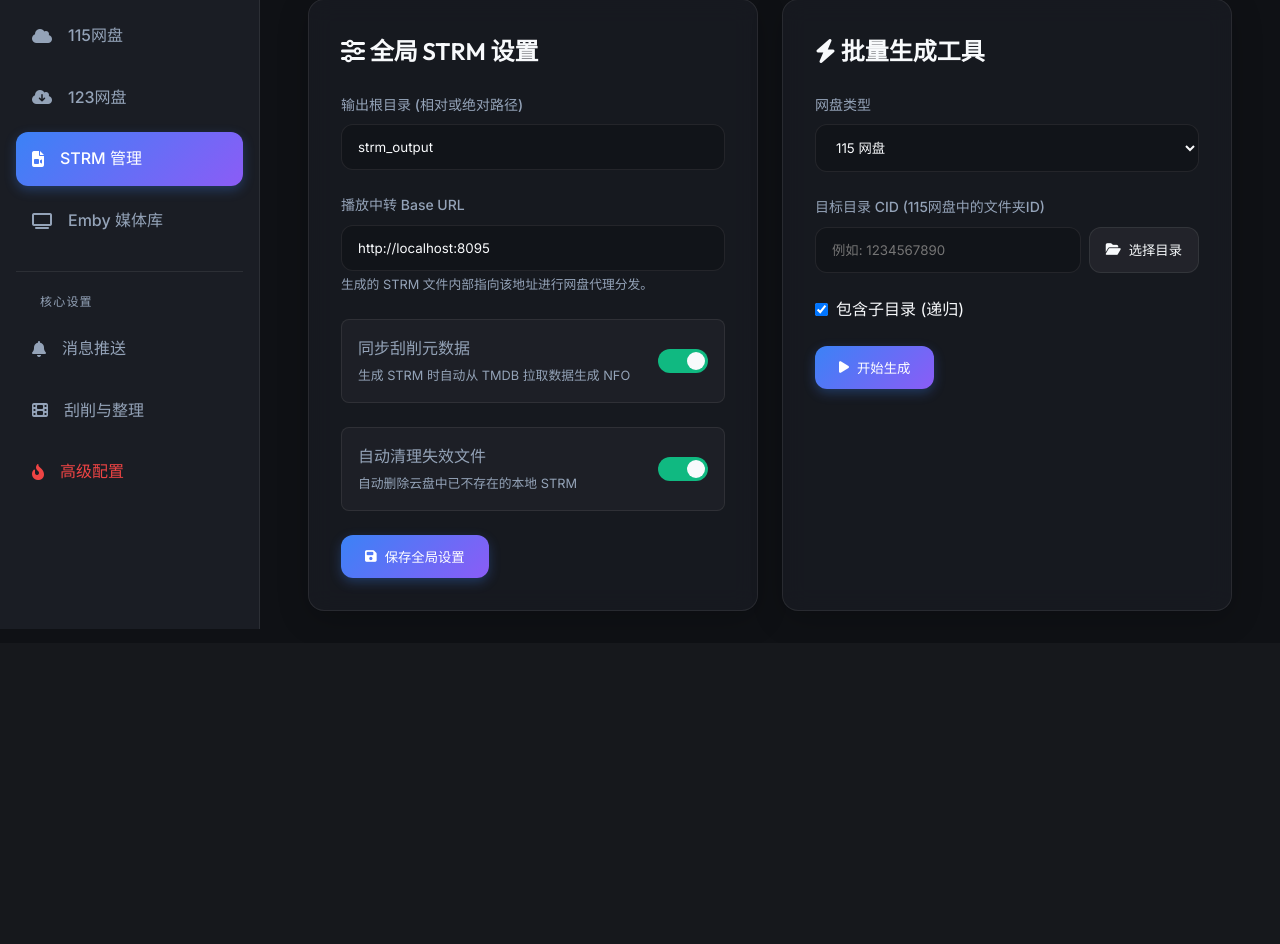
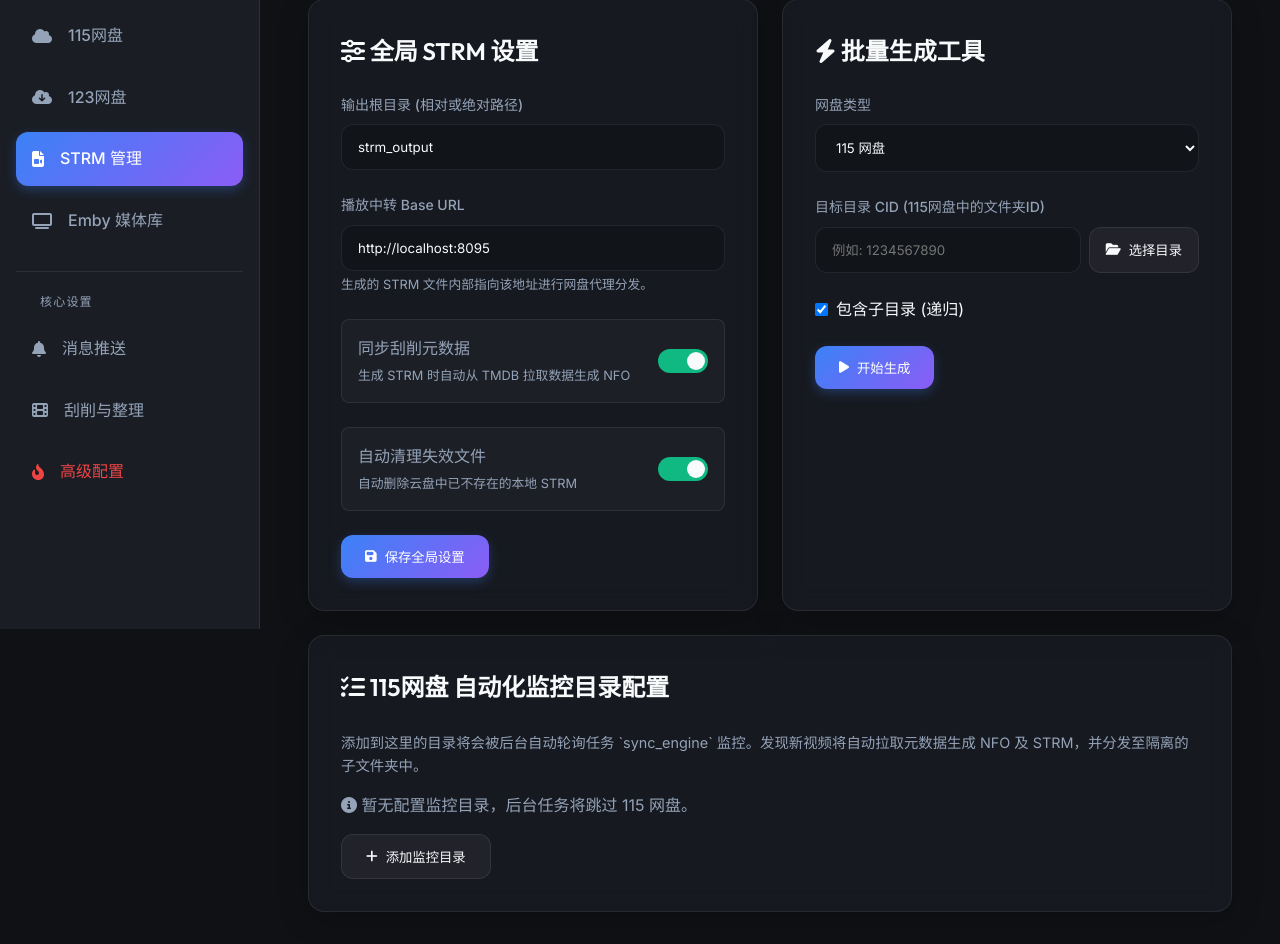
Before and after one commit to yous1r/python-strm, a FastAPI app: page /strm in a window 1280 px wide. Shown: the part 171-1115 px from the top of the page. Before the commit the page ends 800 px from the top, so only its background shows below. Run offline with FastAPI, Linux system fonts and the light colour scheme.

Commit message:
feat: support multiple persistent sync directories and isolated sub-folder output

```diff
--- a/app/config.py
+++ b/app/config.py
@@ -12,15 +12,21 @@ class ServerConfig(BaseModel):
 class DatabaseConfig(BaseModel):
     path: str = "data/python_strm.db"
 
+class SyncDirConfig(BaseModel):
+    dir_id: str
+    name: str
+
 class Cloud115Config(BaseModel):
     enabled: bool = False
     cookie: str = ""
     strm_type: str = "pickcode"
+    sync_dirs: List[SyncDirConfig] = []
 
 class Cloud123Config(BaseModel):
     enabled: bool = False
     access_token: str = ""
     strm_type: str = "fileid"
+    sync_dirs: List[SyncDirConfig] = []
 
 class TmdbConfig(BaseModel):
     api_key: str = ""
--- a/app/web/templates/strm.html
+++ b/app/web/templates/strm.html
@@ -113,6 +113,20 @@
     </div>
     </div>
 </div>
+
+<!-- 自动化监控目录面板 -->
+<div class="glass-panel animate-fade-in delay-3" style="margin-top: 1.5rem; max-width: 1200px;">
+    <h2 style="margin-bottom: 1.5rem;"><i class="fa-solid fa-list-check"></i> 115网盘 自动化监控目录配置</h2>
+    <p style="color: var(--text-secondary); margin-bottom: 1rem; font-size: 0.9rem;">
+        添加到这里的目录将会被后台自动轮询任务 `sync_engine` 监控。发现新视频将自动拉取元数据生成 NFO 及 STRM，并分发至隔离的子文件夹中。
+    </p>
+    <ul id="syncDirsList" style="list-style: none; padding: 0; margin-bottom: 1rem;">
+        <!-- 动态渲染 -->
+    </ul>
+    <button type="button" class="btn btn-secondary" onclick="openFolderPickerForSync()">
+        <i class="fa-solid fa-plus"></i> 添加监控目录
+    </button>
+</div>
 {% endblock %}
 
 {% block scripts %}
@@ -165,6 +179,8 @@ let currentFolderId = '0';
 let currentParentId = '0';
 let selectedFolderId = null;
 let selectedFolderName = '';
+let currentSyncDirs = [];
+let pickerTarget = 'batch'; // 'batch' 或 'sync'
 
 // 加载全局配置
 document.addEventListener('DOMContentLoaded', async () => {
@@ -176,11 +192,64 @@ document.addEventListener('DOMContentLoaded', async () => {
             document.getElementById('strm_base_url').value = config.strm.base_url;
             document.getElementById('strm_sync_metadata').checked = config.strm.sync_metadata;
             document.getElementById('strm_clean_invalid').checked = config.strm.clean_invalid;
+
+            if (config.cloud115 && config.cloud115.sync_dirs) {
+                currentSyncDirs = config.cloud115.sync_dirs;
+                renderSyncDirs();
+            }
         }
     } catch (e) {
         console.error('Failed to load config', e);
     }
 });
+
+function renderSyncDirs() {
+    const list = document.getElementById('syncDirsList');
+    list.innerHTML = '';
+    if (currentSyncDirs.length === 0) {
+        list.innerHTML = '<li style="color: var(--text-secondary); margin-bottom: 0.5rem;"><i class="fa-solid fa-circle-info"></i> 暂无配置监控目录，后台任务将跳过 115 网盘。</li>';
+        return;
+    }
+    currentSyncDirs.forEach((dir, idx) => {
+        const li = document.createElement('li');
+        li.style.cssText = 'display: flex; justify-content: space-between; align-items: center; background: rgba(0,0,0,0.2); padding: 0.75rem 1rem; border-radius: 0.5rem; margin-bottom: 0.5rem;';
+        li.innerHTML = `
+            <div>
+                <strong style="color: var(--accent-primary);"><i class="fa-solid fa-folder"></i> ${dir.name}</strong>
+                <span style="color: var(--text-secondary); font-size: 0.85rem; margin-left: 0.5rem;">(CID: ${dir.dir_id})</span>
+            </div>
+            <button class="btn btn-secondary" style="color: var(--error); padding: 0.25rem 0.75rem; font-size: 0.85rem;" onclick="removeSyncDir(${idx})">
+                <i class="fa-solid fa-trash"></i> 移除
+            </button>
+        `;
+        list.appendChild(li);
+    });
+}
+
+function removeSyncDir(idx) {
+    if(confirm('确定移除该监控目录吗？移除后后台将不再扫描该目录。')) {
+        currentSyncDirs.splice(idx, 1);
+        saveSyncDirs();
+    }
+}
+
+async function saveSyncDirs() {
+    try {
+        const res = await fetch('/api/v1/system/config', {
+            method: 'PATCH',
+            headers: {'Content-Type': 'application/json'},
+            body: JSON.stringify({ cloud115: { sync_dirs: currentSyncDirs } })
+        });
+        if(res.ok) {
+            renderSyncDirs();
+        } else {
+            const data = await res.json();
+            alert('保存监控目录失败: ' + data.detail);
+        }
+    } catch(e) {
+        alert('网络错误');
+    }
+}
 
 async function saveStrmSettings() {
     const btn = document.getElementById('saveStrmBtn');
@@ -228,6 +297,7 @@ async function saveStrmSettings() {
 }
 
 async function openFolderPicker() {
+    pickerTarget = 'batch';
     const cloudType = document.getElementById('cloudType').value;
     if (cloudType !== '115') {
         alert('该功能目前仅支持 115网盘');
@@ -237,8 +307,17 @@ async function openFolderPicker() {
     document.getElementById('folderPickerModal').style.display = 'flex';
     const inputVal = document.getElementById('dirId').value.trim();
     selectedFolderId = null;
+    selectedFolderName = '';
 
     await loadFolder(inputVal || '0');
+}
+
+async function openFolderPickerForSync() {
+    pickerTarget = 'sync';
+    document.getElementById('folderPickerModal').style.display = 'flex';
+    selectedFolderId = null;
+    selectedFolderName = '';
+    await loadFolder('0');
 }
 
 function closeFolderPicker() {
@@ -306,11 +385,29 @@ async function loadFolder(dirId) {
 }
 
 function confirmFolderSelection() {
-    if (selectedFolderId) {
-        document.getElementById('dirId').value = selectedFolderId;
+    if(pickerTarget === 'batch') {
+        if (selectedFolderId) {
+            document.getElementById('dirId').value = selectedFolderId;
+        } else {
+            document.getElementById('dirId').value = currentFolderId;
+        }
         closeFolderPicker();
-    } else {
-        document.getElementById('dirId').value = currentFolderId;
+    } else if(pickerTarget === 'sync') {
+        const dId = selectedFolderId || currentFolderId;
+        const dName = selectedFolderName || (dId === '0' ? '根目录' : '未命名目录');
+
+        if (dId === '0') {
+            alert('根目录过于庞大，请选择具体的剧集或电影文件夹。');
+            return;
+        }
+
+        if(currentSyncDirs.find(d => d.dir_id === dId)) {
+            alert('该目录已存在监控列表中！');
+            return;
+        }
+
+        currentSyncDirs.push({dir_id: dId, name: dName});
+        saveSyncDirs();
         closeFolderPicker();
     }
 }
```
Also changed, not shown: app/core/sync/engine.py (+21 -14 lines).
